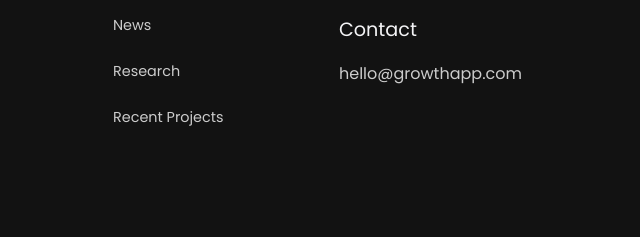
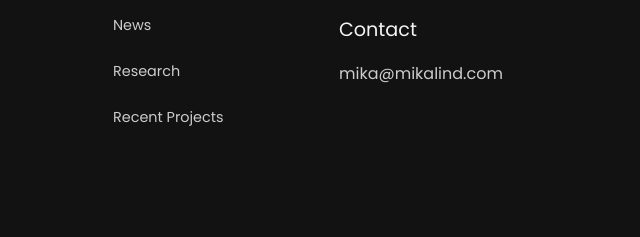
Before and after one commit to thesoftninja/LUT_project, a plain HTML site: page about_me.html in a window 1280 px wide. Shown: the part 3171-3408 px from the top of the page, 640-1280 px from the left. Drawn offline with nearby package versions, Linux system fonts and the light colour scheme.

Commit message:
Updated email address

```diff
--- a/about_me.html
+++ b/about_me.html
@@ -170,7 +170,7 @@
                 <h4 class="footer-heading text-md">Contact</h4>
                 <ul>
                     <li>
-                        <a href="#">hello@growthapp.com</a>
+                        <a href="#">mika@mikalind.com</a>
                     </li>
                 </ul>
             </div>
```
Also changed, not shown: blog.html (+1 -1 lines), index.html (+1 -1 lines), paid_ads_blog.html (+1 -1 lines).
